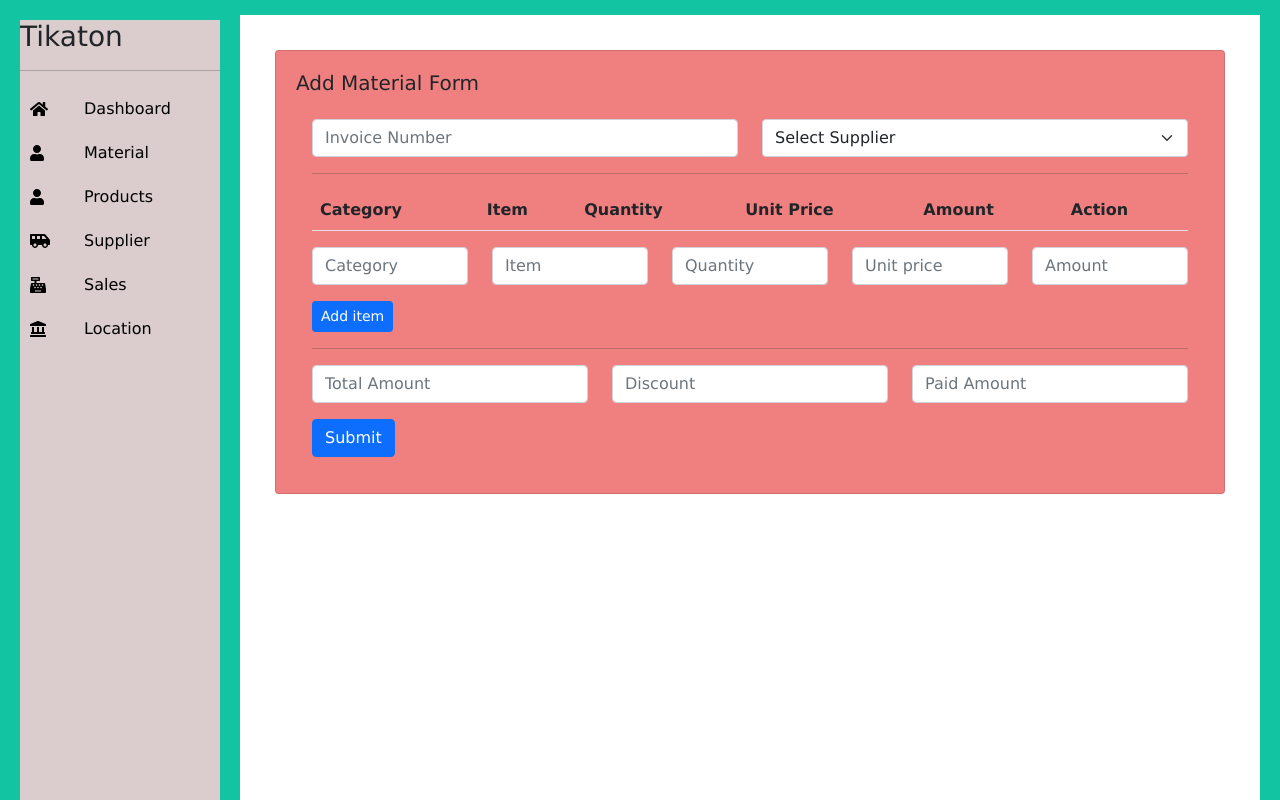
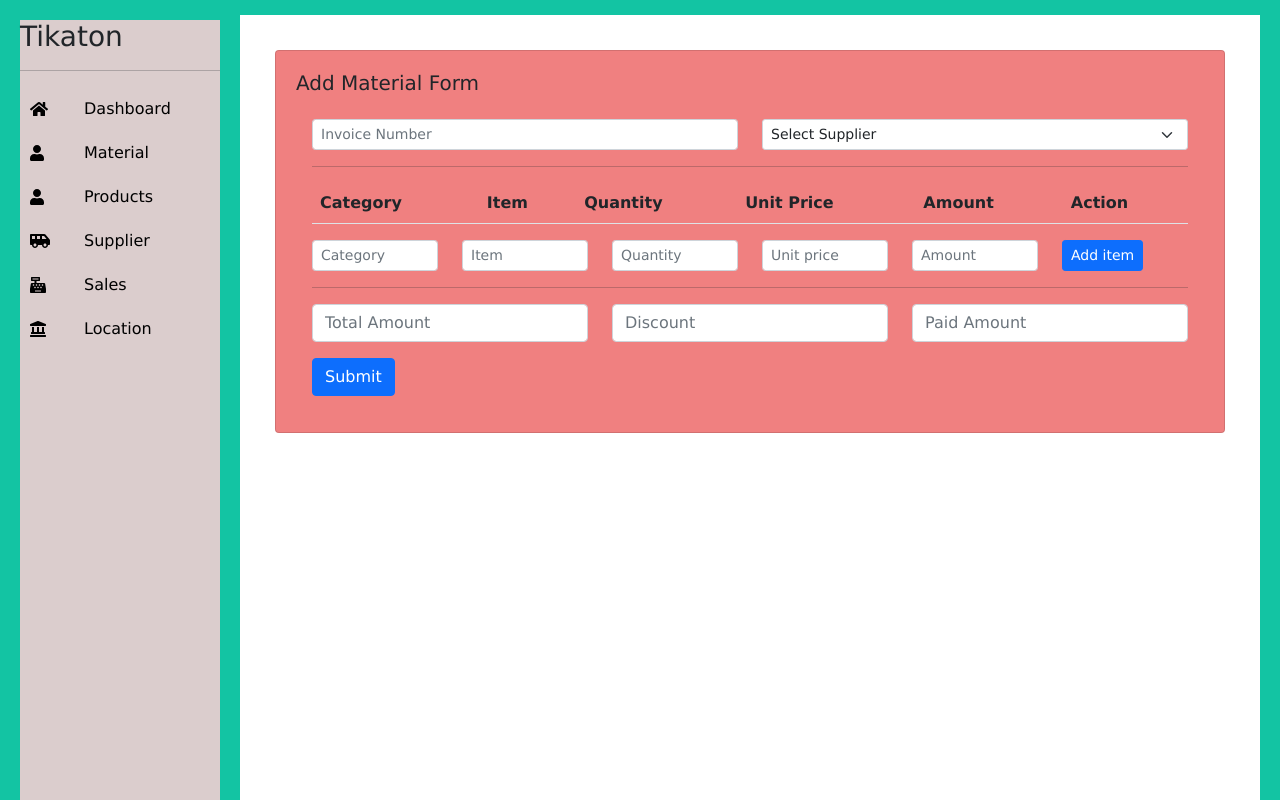
Before and after one commit to kallyas/tikatonwaragi, a React (Create React App) app: page /admin/addMaterial in a window 1280 px wide. Shown: the top 800 px of the page. Built offline with nearby package versions, Linux system fonts and the light colour scheme.

Commit message:
Add fetch to Add material form

```diff
--- a/src/components/material/AddMaterialForm.js
+++ b/src/components/material/AddMaterialForm.js
@@ -1,24 +1,14 @@
 import React, { useState } from "react";
 import { Card, Form, Col, Row, Button, Table } from "react-bootstrap";
 import MaterialTable from "./MaterialTable";
+import {useHistory,} from "react-router-dom";
 
 const AddMaterialForm = () => {
   // Dropdown menu items
   const SUPPLIERS = ["white", "red", "blue", "black", "cream"];
 
   // Handle Adding an item on the form
-  const materialForm=[{
-    invoiceNumber: "",
-    supplier_id: "",
-    category: "",
-    item: "",
-    quantity:"",
-    unitPrice: "",
-    amount: "",
-    totalAmount: "",
-    discount: "",
-    paidAmount: "",
-  }]
+
   const [invoiceNumber, setInvoiceNumber] = useState("");
   const [supplier, setSupplier] = useState("");
   const [category, setCategory] = useState("");
@@ -30,8 +20,50 @@ const AddMaterialForm = () => {
   const [discount, setDiscount] = useState("");
   const [paidAmount, setPaidAmount] = useState("");
 
+  function getAmount() {
+    amount=unitPrice*quantity
+    setAmount(amount)
+  }
+
   const [materials, setMaterial]=useState([])
+  const materialForm={
+    invoiceNumber: invoiceNumber,
+    supplier_id:supplier,
+    category: category,
+    item: item,
+    quantity:quantity,
+    unitPrice:unitPrice ,
+    amount: amount
+  }
+  let history = useHistory();
 
+  // const [Details, setUserDetails] = useState("");
+  const handleSubmit = (event) => {
+    event.preventDefault()
+
+    // setUserDetails({...userDetails})
+    console.log(materialForm);
+    const materialEndPoint='http://localhost:8000/tkMaterial/materials'
+
+    fetch(materialEndPoint, {
+      method: 'post',
+      headers:{
+          'Content-Type': 'application/json',
+          // 'Content-Type':'application/x-www-form-urlencoded'
+      },
+      body: JSON.stringify(materialForm),
+    })
+    .then(res=>{
+      return res.json()
+    })
+
+.then(data=> {
+console.log(data)
+
+})
+
+history.push("/admin/addMaterial");
+}
 
    const addMaterial=()=>{
     const newMaterial=[...materials,{category,item,quantity,unitPrice,amount}]
@@ -51,10 +83,11 @@ const AddMaterialForm = () => {
       <Card className="addMaterial">
         <Card.Title>Add Material Form</Card.Title>
         <Card.Body>
-          <Form>
+          <Form onSubmit={handleSubmit} method="POST" action="/admin/addMaterial">
             <Row className="mb-3">
               <Form.Group as={Col}>
                 <Form.Control
+                size="sm"
                   type="text"
                   placeholder="Invoice Number"
                   name="invoiceNumber"
@@ -65,6 +98,7 @@ const AddMaterialForm = () => {
 
               <Form.Group as={Col}>
                 <Form.Select
+                size="sm"
                   defaultValue="Select Supplier"
                   name="supplier"
                   value={supplier}
@@ -109,6 +143,7 @@ const AddMaterialForm = () => {
 
               <Form.Group as={Col}>
                 <Form.Control
+                size="sm"
                   placeholder="Category"
                   name="category"
                   value={category}
@@ -117,6 +152,7 @@ const AddMaterialForm = () => {
               </Form.Group>
               <Form.Group as={Col}>
                 <Form.Control
+                size="sm"
                   placeholder="Item"
                   name="item"
                   value={item}
@@ -125,6 +161,7 @@ const AddMaterialForm = () => {
               </Form.Group>
               <Form.Group as={Col}>
                 <Form.Control
+                size="sm"
                   placeholder="Quantity"
                   name="quantity"
                   value={quantity}
@@ -133,6 +170,7 @@ const AddMaterialForm = () => {
               </Form.Group>
               <Form.Group as={Col}>
                 <Form.Control
+                size="sm"
                   placeholder="Unit price"
                   name="unitPrice"
                   value={unitPrice}
@@ -140,17 +178,23 @@ const AddMaterialForm = () => {
                 />
               </Form.Group>
               <Form.Group as={Col}>
+                {materials.amount}
                 <Form.Control
+                size="sm"
                   placeholder="Amount"
                   name="amount"
                   value={amount}
                   onChange={(event) =>setAmount(event.target.value)}
                 />
               </Form.Group>
-            </Row>
-            <Button variant="primary" size="sm" onClick={() => addMaterial()}>
+              <Form.Group as={Col}>
+              <Button variant="primary" size="sm" onClick={() => addMaterial()}>
               Add item
             </Button>
+              </Form.Group>
+
+            </Row>
+
             <hr />
 
             <Row className="mb-3">
```
